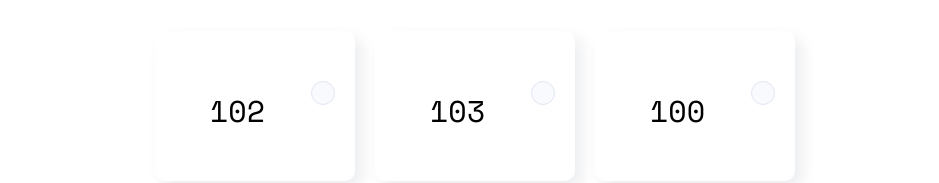
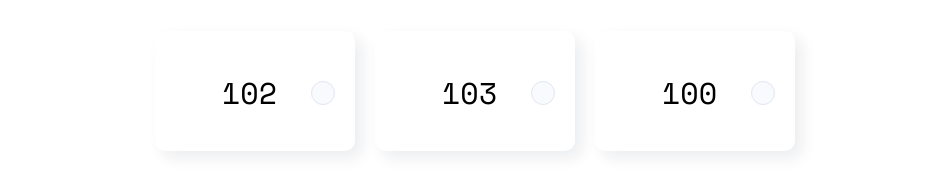
Before and after one commit to sarah-j-lancaster/http-status-flash-cards, a Next.js app: page / in a window 1280 px wide. Shown: the part 540-723 px from the top of the page, without its empty margins (170-1109 px from the left). Built offline with nearby package versions, Linux system fonts and the light colour scheme.

Commit message:
Style tweak

```diff
--- a/components/RadioGroup/radio-group.module.scss
+++ b/components/RadioGroup/radio-group.module.scss
@@ -19,7 +19,7 @@
 }
 
 .card {
-  height: 150px;
+  height: 120px;
   width: 200px;
   position: relative;
 }
@@ -62,7 +62,8 @@
 
 .label {
   position: absolute;
-  margin: 60px;
+  left: 36%;
+  top: 35%;
   cursor: pointer;
   font-size: 30px;
 }
```
